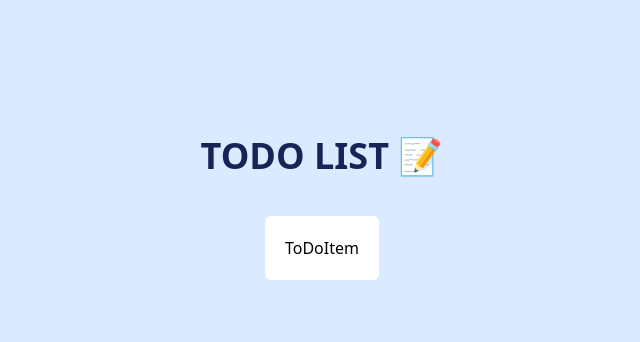
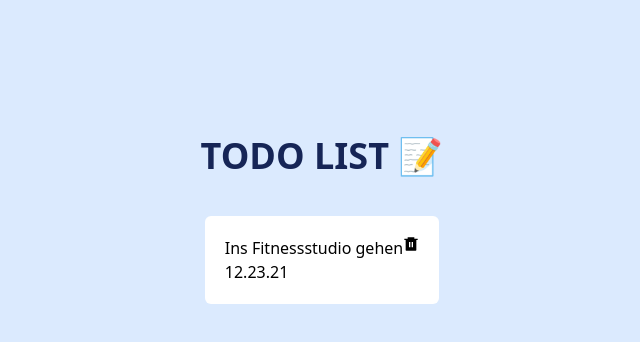
Before and after one commit to GordonSlyding/react-to-do-app, a React (Vite) app: page / in a window 1280 px wide. Shown: the top 342 px of the page, without its empty margins (318-958 px from the left). Built offline with nearby package versions, Linux system fonts and the light colour scheme.

Commit message:
Add react icons

```diff
--- a/package.json
+++ b/package.json
@@ -13,6 +13,7 @@
     "@tailwindcss/vite": "^4.0.14",
     "react": "^19.0.0",
     "react-dom": "^19.0.0",
+    "react-icons": "^5.5.0",
     "tailwindcss": "^4.0.14"
   },
   "devDependencies": {
--- a/src/components/ToDo/ToDoItem.jsx
+++ b/src/components/ToDo/ToDoItem.jsx
@@ -1,7 +1,17 @@
 import React from "react";
+import { RiDeleteBin6Fill } from "react-icons/ri";
 
 const ToDoItem = () => {
-  return <div className="flex flex-row p-5 bg-white rounded-md">ToDoItem</div>;
+  return (
+    <div className="flex flex-row p-5 bg-white rounded-md">
+      <div>
+        Ins Fitnessstudio gehen <br /> 12.23.21
+      </div>
+      <div>
+        <RiDeleteBin6Fill />
+      </div>
+    </div>
+  );
 };
 
 export default ToDoItem;
```
Also changed, not shown: 1 other file (tests, documents, lock files or other folders).
